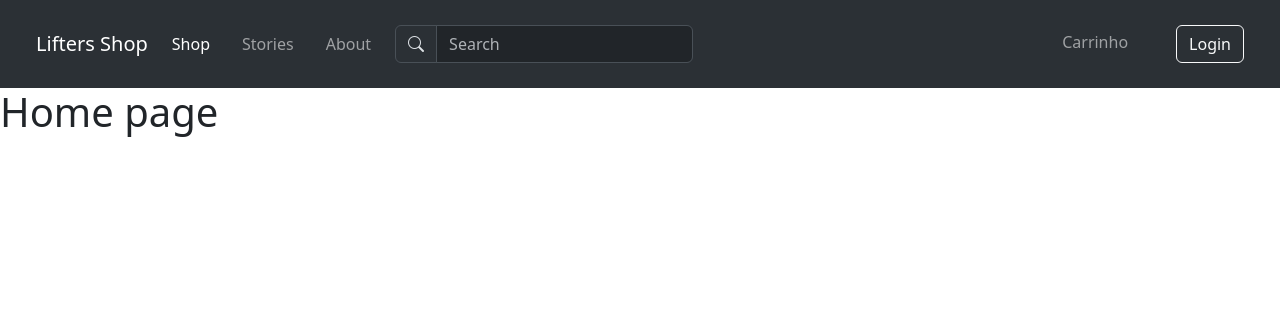
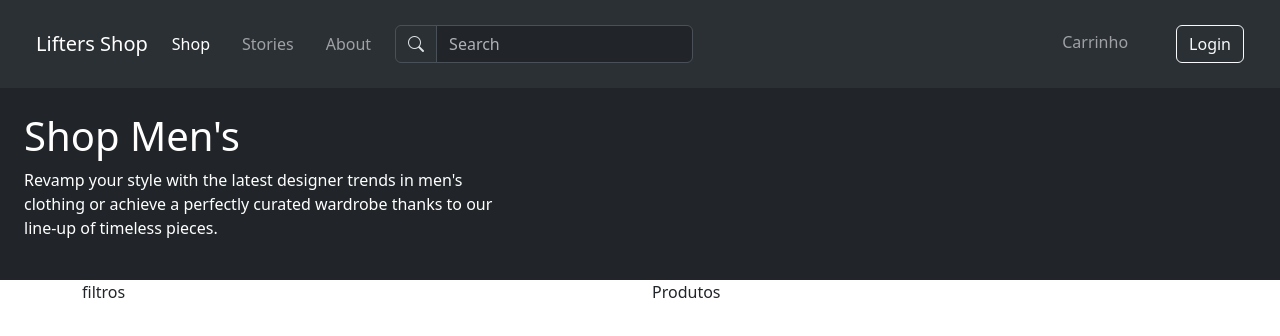
Before and after one commit to RaimundooNeto/LiftersShop, a React (Vite) app: page / in a window 1280 px wide. Shown: the top 336 px of the page. Built offline with nearby package versions, Linux system fonts and the light colour scheme.

Commit message:
Add homepage structure

```diff
--- a/src/pages/Home.tsx
+++ b/src/pages/Home.tsx
@@ -1,7 +1,24 @@
 export function Home() {
     return (
         <div>
-            <h1>Home page</h1>
+            <div className="container-fluid bg-dark text-white p-4">
+                <h1 className="mb-2">Shop Men's</h1>
+                <p>
+                    Revamp your style with the latest designer trends in men's<br />
+                    clothing or achieve a perfectly curated wardrobe thanks to our<br />
+                    line-up of timeless pieces.
+                </p>
+            </div>
+            <div className="container">
+                <div className="row">
+                    <div className="col">
+                        <p>filtros</p>
+                    </div>
+                    <div className="col">
+                        <p>Produtos</p>
+                    </div>
+                </div>
+            </div>
         </div>
     )
 }
```
